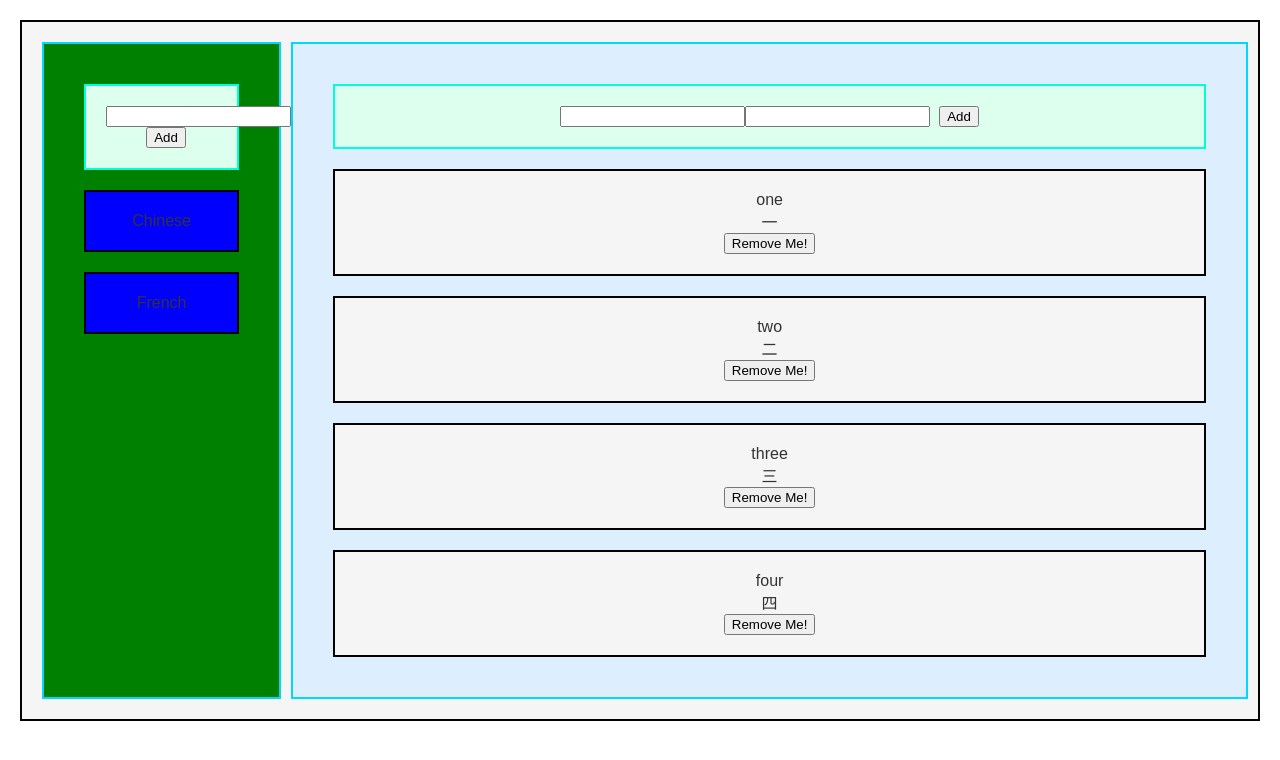
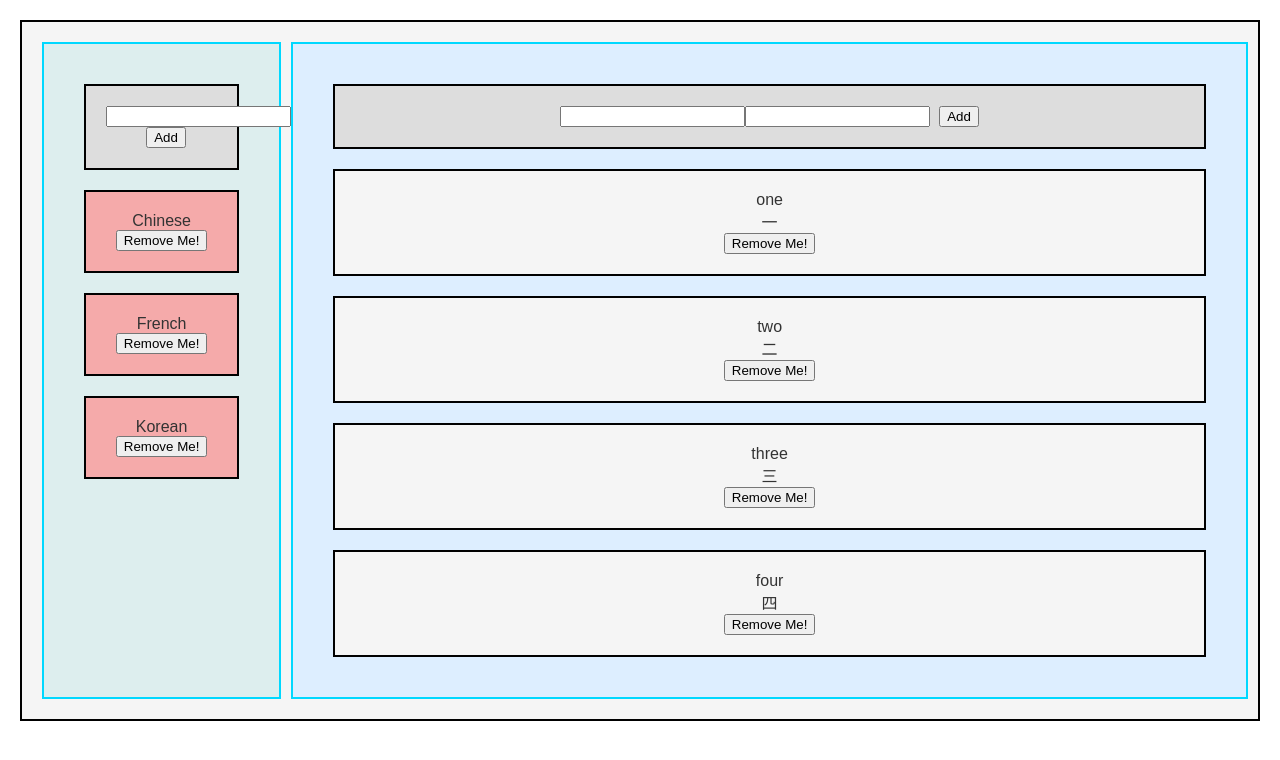
Before and after one commit to yyjoycewoo/VocabMaster, a React (Create React App) app: page / in a window 1280 px wide. Shown: the top 760 px of the page. Built offline with nearby package versions, Linux system fonts and the light colour scheme.

Commit message:
Add delete set function

```diff
--- a/src/App.js
+++ b/src/App.js
@@ -4,7 +4,6 @@ import View from "./components/View";
 var json = require('./dummy_data.json');
 
 const App = () => {
-  console.log(json)
   return (
     <div className="App">
       <View sets={json["sets"]} />
--- a/src/components/Flashcard.js
+++ b/src/components/Flashcard.js
@@ -28,7 +28,7 @@ class Flashcard extends Component {
   // }
 
   render() {
-    if (this.props.display == "test") {
+    if (this.props.display === "test") {
       return  (
         <div className="Flashcard flip-container" ontouchstart="this.classList.toggle('hover');">
           <div className="flipper">
@@ -64,7 +64,6 @@ class Flashcard extends Component {
   }
 
   removeCard() {
-    console.log("calling remove card in flashcard ", this.props);
     this.props.removeCard(this.props.setId, this.props.id);
   }
 
--- a/src/components/FlashcardList.js
+++ b/src/components/FlashcardList.js
@@ -38,7 +38,6 @@ class FlashcardList extends Component {
   }
 
   removeCard(setId, cardId) {
-    console.log('remove card in flashcard list with id: ', cardId);
     this.props.removeCardFromSet(setId, cardId);
   }
 
--- a/src/components/Set.js
+++ b/src/components/Set.js
@@ -6,12 +6,18 @@ class Set extends Component {
     return (
       <div onClick={this.props.onClick} className="Set" data-id={this.props.id}>
         {this.props.name}
+        <button onClick={this.removeSet}>Remove Me!</button>
       </div>
     );
   }
 
   constructor(props) {
     super(props);
+    this.removeSet = this.removeSet.bind(this);
+  }
+
+  removeSet() {
+    this.props.removeSet(this.props.id);
   }
 }
 
--- a/src/components/SetList.js
+++ b/src/components/SetList.js
@@ -15,11 +15,8 @@ class SetList extends Component {
 
   constructor(props) {
     super(props);
-    this.state = {
-      keyCounter: this.props.sets.length + 1
-    }
     this.addSet = this.addSet.bind(this);
-    // this.removeCard = this.removeCard.bind(this);
+    this.removeSet = this.removeSet.bind(this);
   }
 
   renderSets() {
@@ -28,23 +25,21 @@ class SetList extends Component {
         id={set["key"]}
         name={set["name"]}
         cards={set["cards"]}
+        removeSet={this.removeSet}
         onClick={this.props.updateCurrentSet}/>
     ));
   }
 
   addSet(newSet) {
-    console.log(newSet)
-    newSet["key"] = this.state.keyCounter;
-    this.setState({keyCounter: this.state.keyCounter + 1})
-    this.props.addSet(newSet)
+    const keyCounter = this.props.sets.length + 1;
+    newSet["key"] = keyCounter;
+    this.props.addSet(newSet);
   }
 
-  // removeCard(removeKey) {
-  //   const filteredCards = this.state.cards.filter(card => {
-  //     return card["key"] !== removeKey;
-  //   });
-  //   this.setState({ cards: filteredCards });
-  // }
+  removeSet(setId) {
+    console.log('in set list')
+    this.props.removeSet(setId);
+  }
 }
 
 export default SetList;
--- a/src/components/View.js
+++ b/src/components/View.js
@@ -22,17 +22,19 @@ class View extends Component {
     this.addCardToSet = this.addCardToSet.bind(this);
     this.addSet = this.addSet.bind(this)
     this.removeCardFromSet = this.removeCardFromSet.bind(this);
+    this.removeSet = this.removeSet.bind(this);
   }
 
   render() {
     if (this.state.mode === 'browse') {
       // find the cards belonging to the selected set (default = 0)
+      const getCurrentSet = this.state.sets
+        .filter(set => (set["key"] == this.state.currentSet))[0];
+      const cards = (typeof getCurrentSet !== 'undefined') ? getCurrentSet["cards"] : [];
+
       console.log(this.state.currentSet);
       console.log(this.state.sets);
-      const getCurrentSet = this.state.sets.filter(set => {
-        return set["key"] == this.state.currentSet;
-      });
-      const cards = getCurrentSet[0]["cards"];
+      console.log('cards', cards);
 
       return (
         <div className="View">
@@ -42,6 +44,7 @@ class View extends Component {
             mode={"display"} />
           <SetList sets={this.state.sets}
             updateCurrentSet={this.updateCurrentSet}
+            removeSet={this.removeSet}
             addSet={this.addSet}/>
         </div>
       )
@@ -53,18 +56,14 @@ class View extends Component {
   }
 
   removeCardFromSet(setId, cardId) {
-    console.log('before remove', this.state.sets);
     const updatedSets = this.state.sets.map(set => {
       if (set["key"] == setId) {
-        const index = set["cards"].findIndex(card => {
-          return card.key == cardId;
-        });
+        const index = set["cards"].findIndex(card => (card.key == cardId))
         set["cards"].splice(index, 1);
       }
       return set;
     })
     this.setState({ sets: updatedSets });
-    console.log('after remove', this.state.sets);
   }
 
   updateCurrentSet(event) {
@@ -81,7 +80,6 @@ class View extends Component {
       }
       return set;
     })
-    this.setState({ sets: updatedSets });
   }
 
   addSet(newSet) {
@@ -89,6 +87,12 @@ class View extends Component {
     this.setState({ sets: sets })
   }
 
+  removeSet(setId) {
+    const index = this.state.sets.findIndex(set => (set["key"] == setId));
+    this.state.sets.splice(index, 1);
+    console.log(this.state.sets)
+  }
+
 
 }
 
--- a/src/dummy_data.json
+++ b/src/dummy_data.json
@@ -18,6 +18,13 @@
         {"question": "yellow", "answer": "jeune", "key": 2, "setId": 2},
         {"question": "red", "answer": "rouge", "key": 3, "setId": 2}
       ]
+    },
+    {
+      "name": "Korean",
+      "key": 3,
+      "cards": [
+        {"question": "hello", "answer": "안녕하세요", "key": 1, "setId": 3}
+      ]
     }
   ]
 
--- a/src/styles/AddItem.css
+++ b/src/styles/AddItem.css
@@ -1,7 +1,7 @@
 .AddItem {
   margin: 20px;
   padding: 20px;
-  border: 2px solid #00FFD8;
-  background: #DDFFEE;
+  border: 2px solid #000;
+  background: #DDD;
   text-align: center;
 }
--- a/src/styles/Set.css
+++ b/src/styles/Set.css
@@ -1,7 +1,7 @@
 .Set {
     border: 2px solid black;
     text-align: center;
-    background: blue;
+    background: #f5aaaa;
     color: #333;
     margin: 20px;
     padding: 20px;
--- a/src/styles/SetList.css
+++ b/src/styles/SetList.css
@@ -1,7 +1,7 @@
 .SetList {
     padding: 20px;
     border: 2px solid #00D8FF;
-    background: green;
+    background: #DDEEEE;
 
     grid-area: setList;
   }
```
